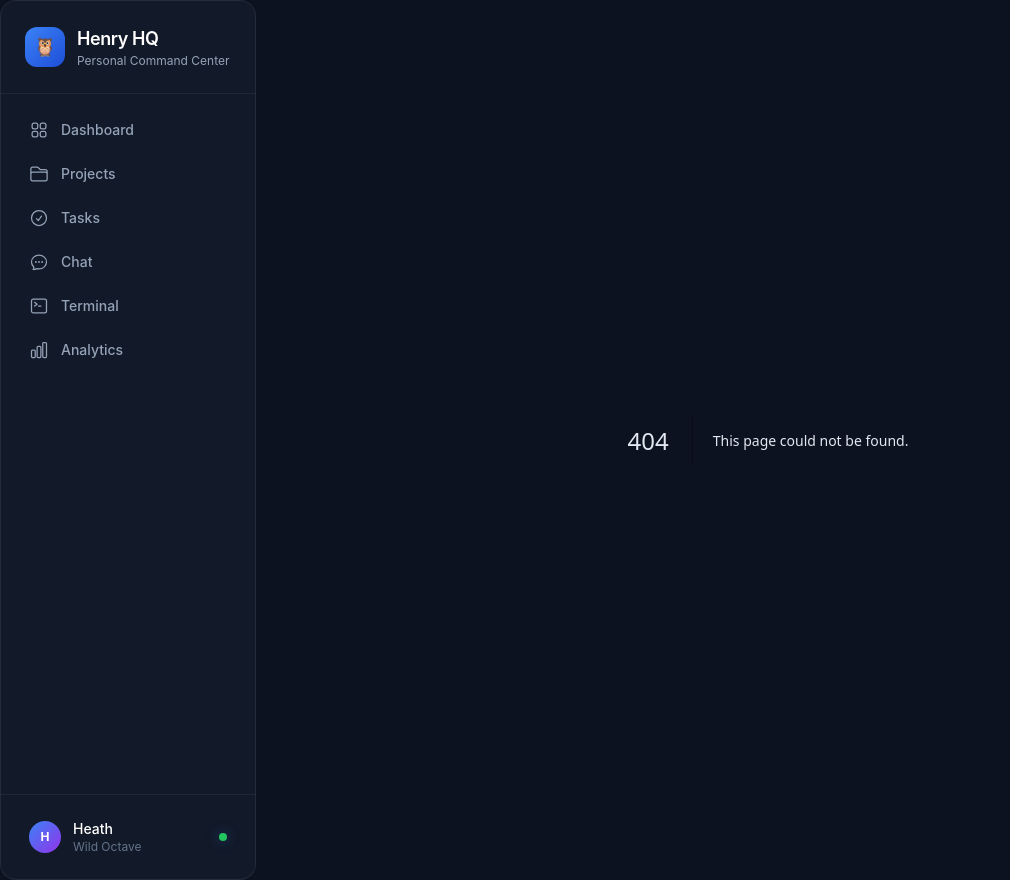
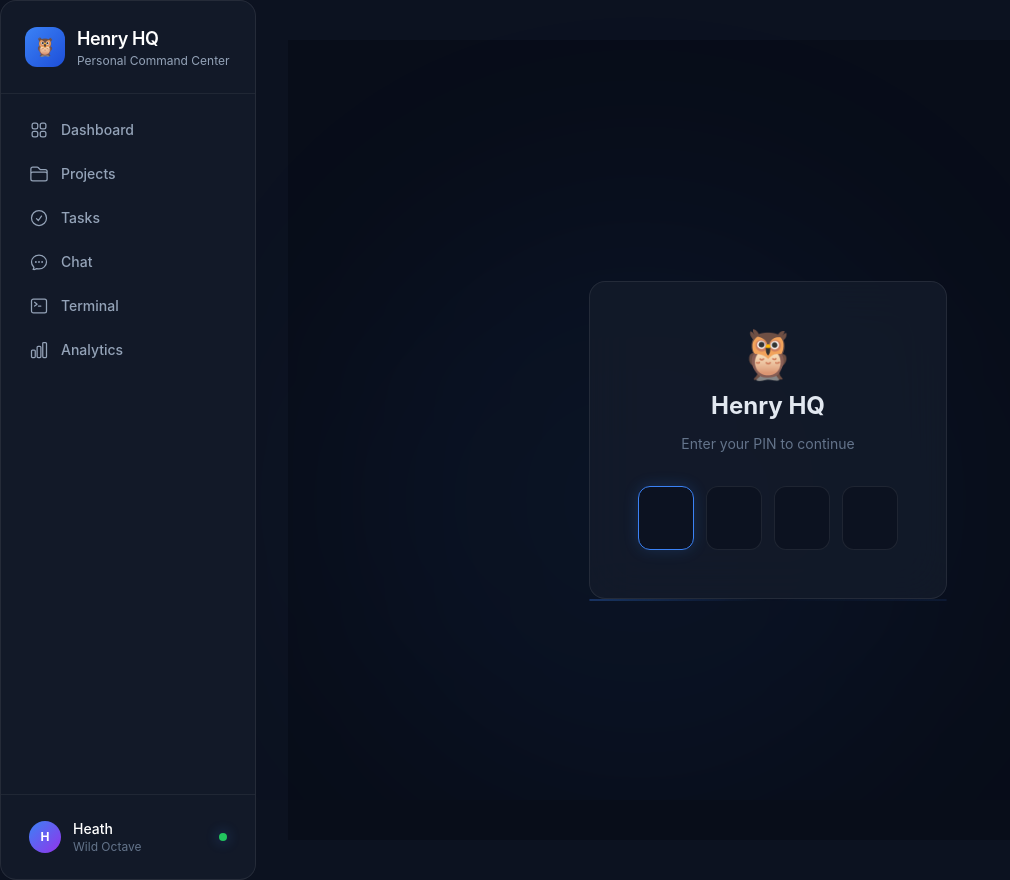
Before and after one commit to HJantango/henry-hq, a Next.js app: page /login in a window 1280 px wide. Before the commit this address had no page. Shown: the whole page, without its empty margins (0-1010 px from the left). Built offline with nearby package versions, Linux system fonts and the light colour scheme.

Commit message:
feat: add PIN authentication (4-digit PIN entry, middleware, cookie-based auth)

```diff
--- /dev/null
+++ b/src/app/api/auth/verify/route.ts
@@ -0,0 +1,24 @@
+import { NextRequest, NextResponse } from 'next/server';
+
+export async function POST(request: NextRequest) {
+  try {
+    const { pin } = await request.json();
+    const correctPin = process.env.HQ_PIN || '6023';
+
+    if (pin === correctPin) {
+      const response = NextResponse.json({ success: true });
+      response.cookies.set('hq_auth', correctPin, {
+        httpOnly: true,
+        secure: process.env.NODE_ENV === 'production',
+        sameSite: 'lax',
+        path: '/',
+        maxAge: 60 * 60 * 24 * 30, // 30 days
+      });
+      return response;
+    }
+
+    return NextResponse.json({ success: false, error: 'Invalid PIN' }, { status: 401 });
+  } catch {
+    return NextResponse.json({ success: false, error: 'Bad request' }, { status: 400 });
+  }
+}
--- /dev/null
+++ b/src/app/login/page.tsx
@@ -0,0 +1,163 @@
+'use client';
+
+import { useState, useRef, useEffect, KeyboardEvent, ChangeEvent } from 'react';
+import { useRouter } from 'next/navigation';
+
+export default function LoginPage() {
+  const [digits, setDigits] = useState(['', '', '', '']);
+  const [error, setError] = useState('');
+  const [loading, setLoading] = useState(false);
+  const [shake, setShake] = useState(false);
+  const inputRefs = useRef<(HTMLInputElement | null)[]>([]);
+  const router = useRouter();
+
+  useEffect(() => {
+    inputRefs.current[0]?.focus();
+  }, []);
+
+  const handleChange = (index: number, e: ChangeEvent<HTMLInputElement>) => {
+    const value = e.target.value.replace(/\D/g, '');
+    if (!value) return;
+
+    const newDigits = [...digits];
+    newDigits[index] = value[value.length - 1];
+    setDigits(newDigits);
+    setError('');
+
+    if (index < 3) {
+      inputRefs.current[index + 1]?.focus();
+    }
+
+    // Auto-submit when all 4 digits entered
+    if (index === 3 || newDigits.every(d => d !== '')) {
+      const pin = newDigits.join('');
+      if (pin.length === 4) {
+        submitPin(pin);
+      }
+    }
+  };
+
+  const handleKeyDown = (index: number, e: KeyboardEvent<HTMLInputElement>) => {
+    if (e.key === 'Backspace') {
+      if (digits[index] === '' && index > 0) {
+        inputRefs.current[index - 1]?.focus();
+        const newDigits = [...digits];
+        newDigits[index - 1] = '';
+        setDigits(newDigits);
+      } else {
+        const newDigits = [...digits];
+        newDigits[index] = '';
+        setDigits(newDigits);
+      }
+      setError('');
+    }
+  };
+
+  const submitPin = async (pin: string) => {
+    setLoading(true);
+    setError('');
+
+    try {
+      const res = await fetch('/api/auth/verify', {
+        method: 'POST',
+        headers: { 'Content-Type': 'application/json' },
+        body: JSON.stringify({ pin }),
+      });
+
+      if (res.ok) {
+        router.push('/');
+        router.refresh();
+      } else {
+        setShake(true);
+        setTimeout(() => setShake(false), 500);
+        setError('Wrong PIN');
+        setDigits(['', '', '', '']);
+        setTimeout(() => inputRefs.current[0]?.focus(), 100);
+      }
+    } catch {
+      setError('Connection error');
+    } finally {
+      setLoading(false);
+    }
+  };
+
+  return (
+    <div className="min-h-screen bg-dark-950 flex items-center justify-center p-4">
+      {/* Background glow effects */}
+      <div className="fixed inset-0 overflow-hidden pointer-events-none">
+        <div className="absolute top-1/4 left-1/2 -translate-x-1/2 w-[600px] h-[600px] bg-accent/5 rounded-full blur-[120px]" />
+        <div className="absolute bottom-0 left-0 w-[400px] h-[400px] bg-accent/3 rounded-full blur-[100px]" />
+      </div>
+
+      <div className={`relative animate-fade-in ${shake ? 'animate-shake' : ''}`}>
+        <div className="glass-strong p-10 sm:p-12 w-full max-w-sm text-center space-y-8">
+          {/* Brand */}
+          <div className="space-y-3">
+            <div className="text-5xl">🦉</div>
+            <h1 className="text-2xl font-bold text-dark-100">Henry HQ</h1>
+            <p className="text-dark-400 text-sm">Enter your PIN to continue</p>
+          </div>
+
+          {/* PIN inputs */}
+          <div className="flex justify-center gap-3">
+            {digits.map((digit, i) => (
+              <input
+                key={i}
+                ref={el => { inputRefs.current[i] = el; }}
+                type="text"
+                inputMode="numeric"
+                maxLength={1}
+                value={digit}
+                onChange={e => handleChange(i, e)}
+                onKeyDown={e => handleKeyDown(i, e)}
+                disabled={loading}
+                className={`
+                  w-14 h-16 text-center text-2xl font-mono font-bold
+                  bg-dark-900/80 border rounded-xl outline-none
+                  transition-all duration-200
+                  focus:border-accent focus:shadow-[0_0_15px_rgba(59,130,246,0.2)]
+                  disabled:opacity-50
+                  ${error
+                    ? 'border-red-500/50 text-red-400'
+                    : digit
+                      ? 'border-accent/40 text-dark-100'
+                      : 'border-white/[0.08] text-dark-100'
+                  }
+                `}
+                autoComplete="off"
+              />
+            ))}
+          </div>
+
+          {/* Error */}
+          {error && (
+            <p className="text-red-400 text-sm animate-fade-in">{error}</p>
+          )}
+
+          {/* Loading indicator */}
+          {loading && (
+            <div className="flex justify-center">
+              <div className="w-6 h-6 border-2 border-accent/30 border-t-accent rounded-full animate-spin" />
+            </div>
+          )}
+        </div>
+
+        {/* Subtle gradient border effect */}
+        <div className="absolute inset-0 rounded-2xl gradient-border pointer-events-none" />
+      </div>
+
+      <style jsx>{`
+        @keyframes shake {
+          0%, 100% { transform: translateX(0); }
+          20% { transform: translateX(-8px); }
+          40% { transform: translateX(8px); }
+          60% { transform: translateX(-4px); }
+          80% { transform: translateX(4px); }
+        }
+        .animate-shake {
+          animation: shake 0.4s ease-in-out;
+        }
+      `}</style>
+    </div>
+  );
+}
```
Also changed, not shown: src/middleware.ts (added, +32 -0 lines).
